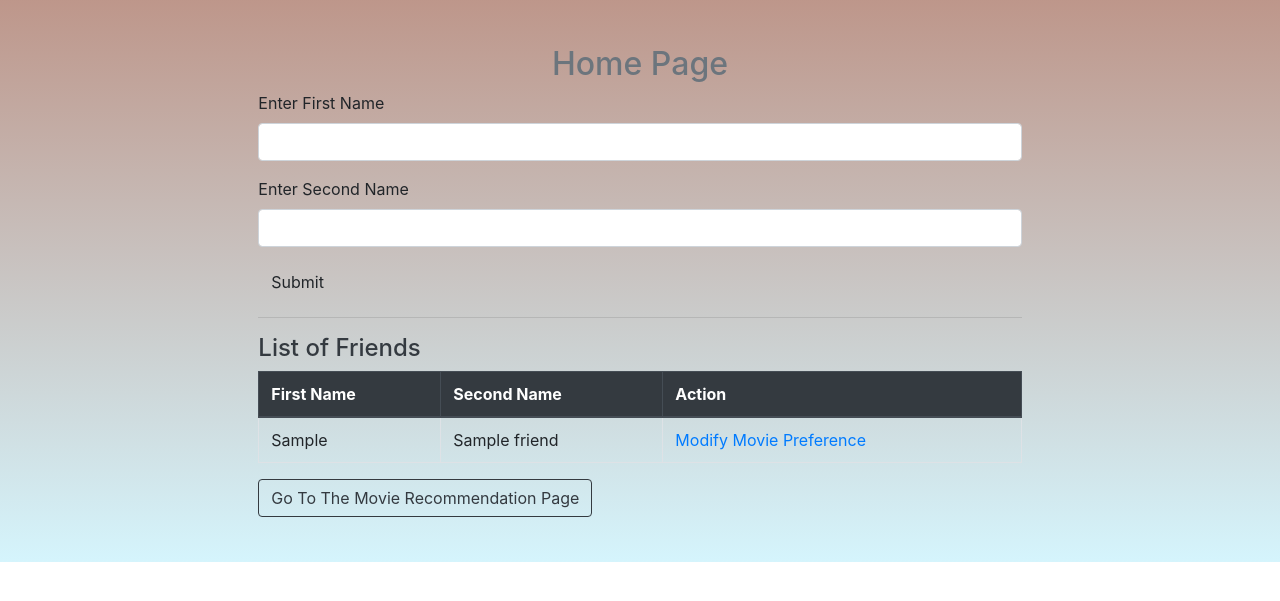
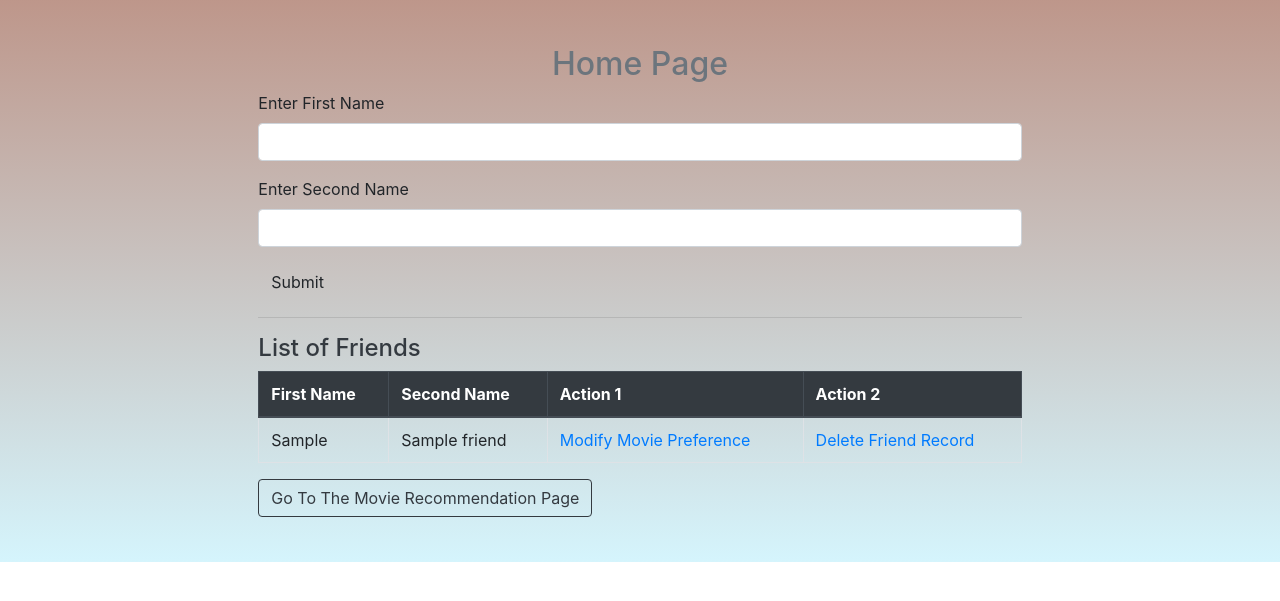
Before and after one commit to Kennedyudeze97/Springproject2, a Flask app: page / in a window 1280 px wide. Shown: the top 601 px of the page. Run offline with Flask 2, Linux system fonts and the light colour scheme; tables that the repository leaves empty hold one stand-in row (values such as "Sample post"); some libraries are stand-ins or nearby versions.

Commit message:
A few adjustments
There was a bug in the index.html file that occured frequently.
Also added a delete dunctionality to the Homepage

```diff
--- a/app/Homepage/routes.py
+++ b/app/Homepage/routes.py
@@ -1,6 +1,7 @@
 from flask import Blueprint, render_template, flash, redirect, url_for
 from app.Homepage import home_bp
 from app.Homepage.model import Friends
+from app.Movies.model import MoviesList
 from app.Homepage.form import FriendsInput
 from app import db
 
@@ -18,15 +19,39 @@ def Home():
 
     # On validation, insert POST details into database and commit
     if form.validate_on_submit():
-        if (Friends.query.filter_by(firstName=form.firstName.data) and Friends.query.filter_by(secondName=form.secondName.data)):
+        if ((Friends.query.filter_by(firstName=form.firstName.data).first()) and Friends.query.filter_by(secondName=form.secondName.data).first()):
             errors.append("Friend already exists.")
             return render_template('index.html', friends=friends, form=form, errors=errors)
         data = Friends(firstName = form.firstName.data, secondName = form.secondName.data)
         db.session.add(data)
         db.session.commit()
+        errors.append(form.firstName.data+"'s record added successfully.")
 
         # Run the route to the homepage
-        return redirect(url_for('Home.Home'))
+        form = FriendsInput()
+        friends = Friends.query.all()
+        return render_template('index.html', friends = friends, form = form, errors=errors)
 
     # Return index.html which is the homepage
     return render_template('index.html', friends = friends, form = form)
+
+@home_bp.route('/delete/<int:_id>')
+def delete(_id):
+    deleted_user = Friends.query.filter_by(id=_id).first()
+    name = deleted_user.firstName
+    db.session.delete(deleted_user)
+    if MoviesList.query.filter_by(friendId=_id).first():
+        deleted_movielist = MoviesList.query.filter_by(friendId=_id).first()
+        db.session.delete(deleted_movielist)
+    db.session.commit()
+
+    messages = []
+    messages.append(name+'\'s record has been deleted successfully')
+
+    # Query all friends in the database
+    friends = Friends.query.all()
+
+    # Call the form instance
+    form = FriendsInput()
+
+    return redirect(url_for('Home.Home'))
--- a/app/Homepage/templates/index.html
+++ b/app/Homepage/templates/index.html
@@ -21,11 +21,17 @@
         <!-- The Table containing list of friends and Actions (like modifying their movies etc) -->
         <!-- Action involves url to modify Friend's preference page with a GET method using friend's ID -->
         <table class="table table-bordered">
+                {% for message in messages %}
+            <div class="alert alert-primary" role="alert">
+                {{message}}
+            </div>
+            {% endfor %}
             <thead class="thead-dark">
                 <tr>
                     <th>First Name</th>
                     <th>Second Name</th>
-                    <th> Action </th>
+                    <th> Action 1 </th>
+                    <th> Action 2 </th>
                 </tr>
             </thead>
             <tbody>
@@ -35,6 +41,7 @@
                         <td>{{friend.firstName}}</td>
                         <td>{{friend.secondName}}</td>
                         <td><a href="{{ url_for('movies.AddMovies', id = friend.id) }}">Modify Movie Preference</a></td>
+                        <td><a href="{{ url_for('Home.delete', _id = friend.id) }}">Delete Friend Record</a></td>
                     </tr>
                 {% endfor %}
                 {% else %}
```
Also changed, not shown: app.db.
